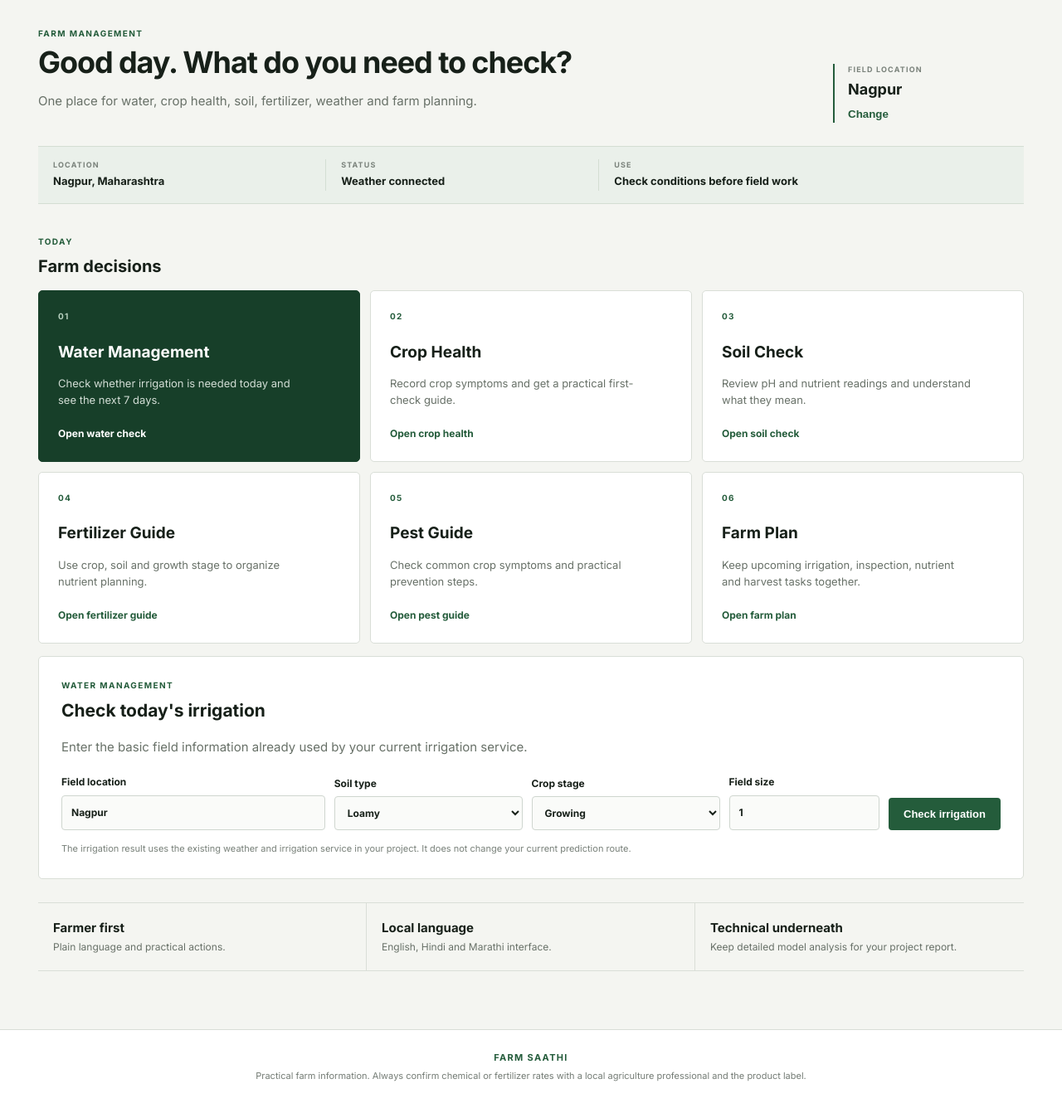
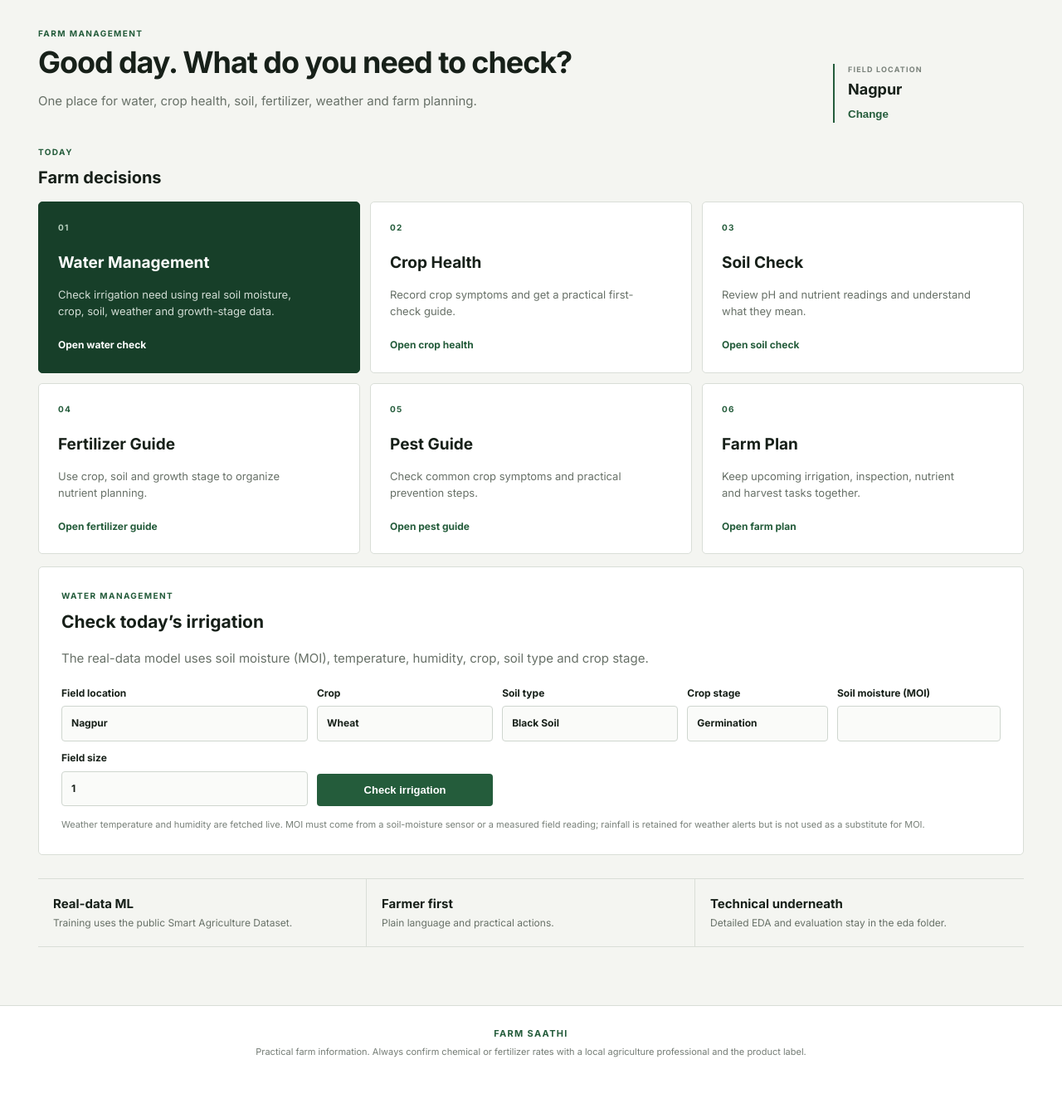
Before and after one commit to Shubhveer/smart-irrigation, a Flask app: page / in a window 1280 px wide. Shown: the part 77-1413 px from the top of the page at 83% size. After the commit the page ends 1352 px from the top, so only its background shows below. Run offline with Flask 3, Linux system fonts and the light colour scheme.

Commit message:
Align Flask inference with real dataset features

```diff
--- a/templates/index.html
+++ b/templates/index.html
@@ -1,85 +1,11 @@
 {% extends "base.html" %}
 {% block title %}Farm Saathi — Dashboard{% endblock %}
 {% block content %}
-<section class="dashboard-head">
-  <div>
-    <div class="overline">FARM MANAGEMENT</div>
-    <h1>Good day. What do you need to check?</h1>
-    <p class="lead">One place for water, crop health, soil, fertilizer, weather and farm planning.</p>
-  </div>
-  <div class="location-box">
-    <span>FIELD LOCATION</span>
-    <strong id="dashLocation">Nagpur</strong>
-    <button type="button" onclick="document.getElementById('location').focus()">Change</button>
-  </div>
-</section>
-
-<section class="weather-bar">
-  <div><span>LOCATION</span><strong>Nagpur, Maharashtra</strong></div>
-  <div><span>STATUS</span><strong>Weather connected</strong></div>
-  <div><span>USE</span><strong>Check conditions before field work</strong></div>
-</section>
-
-<section class="section-head">
-  <div><div class="overline">TODAY</div><h2>Farm decisions</h2></div>
-</section>
-
-<div class="module-grid">
-  <a class="module primary-module" href="#irrigation">
-    <span class="module-kicker">01</span>
-    <h3>Water Management</h3>
-    <p>Check whether irrigation is needed today and see the next 7 days.</p>
-    <span class="module-link">Open water check</span>
-  </a>
-  <a class="module" href="{{ url_for('farm.crop_health') }}">
-    <span class="module-kicker">02</span>
-    <h3>Crop Health</h3>
-    <p>Record crop symptoms and get a practical first-check guide.</p>
-    <span class="module-link">Open crop health</span>
-  </a>
-  <a class="module" href="{{ url_for('farm.soil') }}">
-    <span class="module-kicker">03</span>
-    <h3>Soil Check</h3>
-    <p>Review pH and nutrient readings and understand what they mean.</p>
-    <span class="module-link">Open soil check</span>
-  </a>
-  <a class="module" href="{{ url_for('farm.fertilizer') }}">
-    <span class="module-kicker">04</span>
-    <h3>Fertilizer Guide</h3>
-    <p>Use crop, soil and growth stage to organize nutrient planning.</p>
-    <span class="module-link">Open fertilizer guide</span>
-  </a>
-  <a class="module" href="{{ url_for('farm.pest') }}">
-    <span class="module-kicker">05</span>
-    <h3>Pest Guide</h3>
-    <p>Check common crop symptoms and practical prevention steps.</p>
-    <span class="module-link">Open pest guide</span>
-  </a>
-  <a class="module" href="{{ url_for('farm.farm_plan') }}">
-    <span class="module-kicker">06</span>
-    <h3>Farm Plan</h3>
-    <p>Keep upcoming irrigation, inspection, nutrient and harvest tasks together.</p>
-    <span class="module-link">Open farm plan</span>
-  </a>
-</div>
-
-<section id="irrigation" class="work-panel">
-  <div class="panel-head">
-    <div><div class="overline">WATER MANAGEMENT</div><h2>Check today's irrigation</h2><p>Enter the basic field information already used by your current irrigation service.</p></div>
-  </div>
-  <form method="POST" action="{{ url_for('predict.predict') }}" class="form-grid">
-    <label>Field location<input id="location" name="location" value="Nagpur" required oninput="document.getElementById('dashLocation').textContent=this.value || 'Nagpur'"></label>
-    <label>Soil type<select name="soil_type"><option value="0">Sandy</option><option value="1" selected>Loamy</option><option value="2">Clay</option></select></label>
-    <label>Crop stage<select name="crop_stage"><option value="0">Newly planted</option><option value="1" selected>Growing</option><option value="2">Flowering</option><option value="3">Near harvest</option></select></label>
-    <label>Field size<input name="field_size" type="number" value="1" min="0.5" step="0.5"></label>
-    <button class="btn btn-primary" type="submit">Check irrigation</button>
-  </form>
-  <div class="form-note">The irrigation result uses the existing weather and irrigation service in your project. It does not change your current prediction route.</div>
-</section>
-
-<section class="quick-info">
-  <div><strong>Farmer first</strong><span>Plain language and practical actions.</span></div>
-  <div><strong>Local language</strong><span>English, Hindi and Marathi interface.</span></div>
-  <div><strong>Technical underneath</strong><span>Keep detailed model analysis for your project report.</span></div>
-</section>
+<section class="dashboard-head"><div><div class="overline">FARM MANAGEMENT</div><h1>Good day. What do you need to check?</h1><p class="lead">One place for water, crop health, soil, fertilizer, weather and farm planning.</p></div><div class="location-box"><span>FIELD LOCATION</span><strong id="dashLocation">Nagpur</strong><button type="button" onclick="document.getElementById("location").focus()">Change</button></div></section>
+<section class="section-head"><div><div class="overline">TODAY</div><h2>Farm decisions</h2></div></section>
+<div class="module-grid"><a class="module primary-module" href="#irrigation"><span class="module-kicker">01</span><h3>Water Management</h3><p>Check irrigation need using real soil moisture, crop, soil, weather and growth-stage data.</p><span class="module-link">Open water check</span></a><a class="module" href="{{ url_for("farm.crop_health") }}"><span class="module-kicker">02</span><h3>Crop Health</h3><p>Record crop symptoms and get a practical first-check guide.</p><span class="module-link">Open crop health</span></a><a class="module" href="{{ url_for("farm.soil") }}"><span class="module-kicker">03</span><h3>Soil Check</h3><p>Review pH and nutrient readings and understand what they mean.</p><span class="module-link">Open soil check</span></a><a class="module" href="{{ url_for("farm.fertilizer") }}"><span class="module-kicker">04</span><h3>Fertilizer Guide</h3><p>Use crop, soil and growth stage to organize nutrient planning.</p><span class="module-link">Open fertilizer guide</span></a><a class="module" href="{{ url_for("farm.pest") }}"><span class="module-kicker">05</span><h3>Pest Guide</h3><p>Check common crop symptoms and practical prevention steps.</p><span class="module-link">Open pest guide</span></a><a class="module" href="{{ url_for("farm.farm_plan") }}"><span class="module-kicker">06</span><h3>Farm Plan</h3><p>Keep upcoming irrigation, inspection, nutrient and harvest tasks together.</p><span class="module-link">Open farm plan</span></a></div>
+<section id="irrigation" class="work-panel"><div class="panel-head"><div><div class="overline">WATER MANAGEMENT</div><h2>Check today’s irrigation</h2><p>The real-data model uses soil moisture (MOI), temperature, humidity, crop, soil type and crop stage.</p></div></div>
+<form method="POST" action="{{ url_for("predict.predict") }}" class="form-grid"><label>Field location<input id="location" name="location" value="Nagpur" required></label><label>Crop<input name="crop" value="Wheat" required></label><label>Soil type<input name="soil_type" value="Black Soil" required></label><label>Crop stage<input name="crop_stage" value="Germination" required></label><label>Soil moisture (MOI)<input name="moi" type="number" step="0.1" min="0" required></label><label>Field size<input name="field_size" type="number" value="1" min="0.5" step="0.5"></label><button class="btn btn-primary" type="submit">Check irrigation</button></form>
+<div class="form-note">Weather temperature and humidity are fetched live. MOI must come from a soil-moisture sensor or a measured field reading; rainfall is retained for weather alerts but is not used as a substitute for MOI.</div></section>
+<section class="quick-info"><div><strong>Real-data ML</strong><span>Training uses the public Smart Agriculture Dataset.</span></div><div><strong>Farmer first</strong><span>Plain language and practical actions.</span></div><div><strong>Technical underneath</strong><span>Detailed EDA and evaluation stay in the eda folder.</span></div></section>
 {% endblock %}
```
